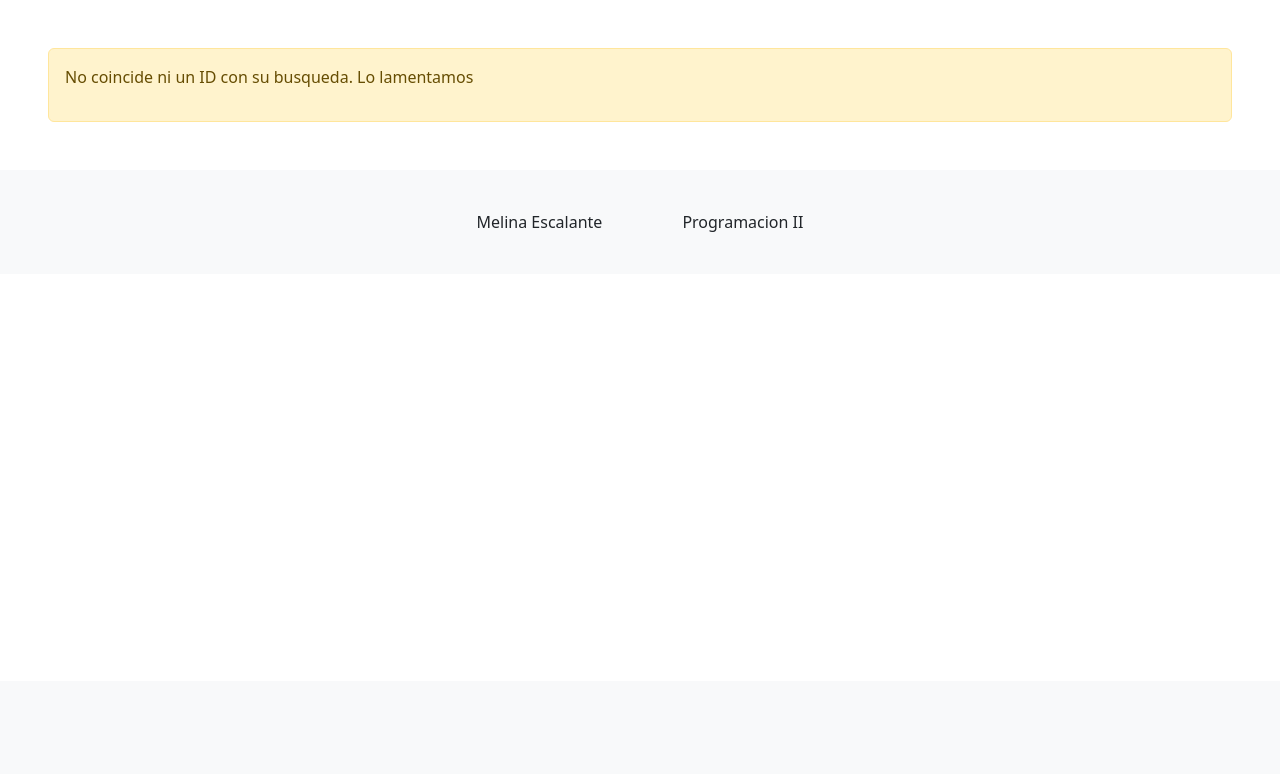
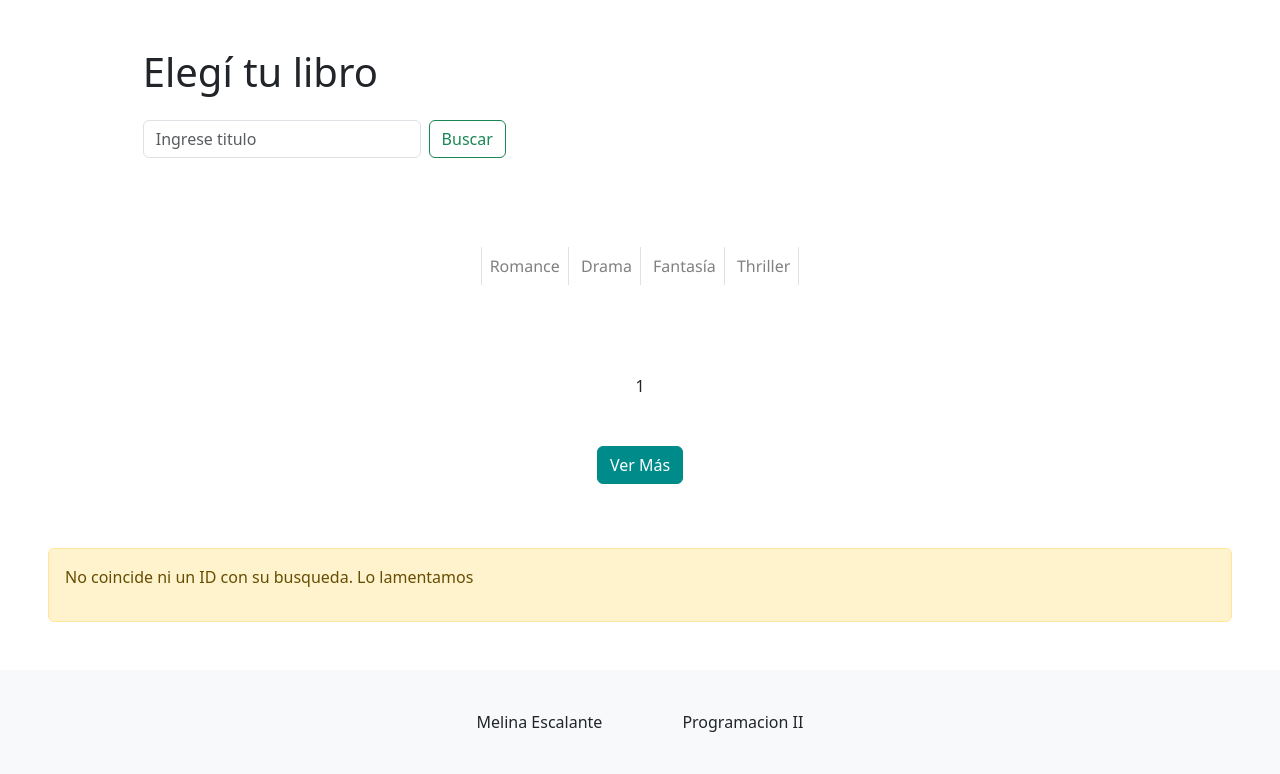
Before and after one commit to melinaescalante/parcial1, a PHP site: page /index.php?view=busqueda in a window 1280 px wide. Shown: the part 119-893 px from the top of the page. Before the commit the page ends 351 px from the top, so only its background shows below. Run offline with PHP 8.4, Linux system fonts and the light colour scheme; data that the repository does not hold is empty; some libraries are stand-ins or nearby versions.

Commit message:
Paginado por resultados de busqueda

```diff
--- a/content/php/views/busqueda.php
+++ b/content/php/views/busqueda.php
@@ -3,13 +3,33 @@ $view = $_GET["view"];
 if ($view == "busqueda") {
 
   ?>
-  <section class="producto d-flex row justify-content-center">
+  <section class="producto d-flex row container-fluid container-xxl row-gap-5 column-gap-5 m-auto ps-5 pe-5 justify-content-center">
+  <div class="contenedor-head">
+            <h1 class="mt-5 mb-4 text-star col-12">Elegí tu libro</h1>
+            <div class="form-container">
+                <form action="index.php" method="GET" class="d-flex col-11 col-md-6 col-lg-4" role="search">
+                    <input class="form-control me-2" type="search" placeholder="Ingrese titulo" aria-label="Search"
+                        id="title" name="title">
+                    <input type="hidden" name="view" value="busqueda">
+                    <input type="hidden" name="initial" value="1">
+                    <input type="hidden" name="end" value="5">
+                    <input class="btn btn-outline-success" type="submit" value="Buscar">
+                </form>
+            </div>
+        </div>
+        <div class="filtros mt-5 mb-5">
+            <a class="border-end text-center border-start p-2 " href="index.php?sec=romance&view=catalogo">Romance</a>
+            <a class="border-end text-center p-2" href="index.php?sec=drama&view=catalogo
+            ">Drama</a>
+            <a class="border-end text-center p-2" href="index.php?sec=fantasía&view=catalogo">Fantasía</a>
+            <a class="border-end text-center p-2" href="index.php?sec=thriller&view=catalogo">Thriller</a>
+        </div>
     <?php
 
     foreach ($bookFound as $libro) {
 
       ?>
-      <div class="card col-9 col-md-5 col-lg-3 m-5">
+      <div style="max-height:60%" class="card col-9 col-md-6 col-lg-3 m-5 m-md-0">
         <img src="images/catalogo/<?= $libro["imgFound1"]; ?>" class="card-img-top" alt="<?= $libro["nameFound1"] ?>">
         <div class="card-body">
           <h5 class="card-title"><?= $libro["nameFound1"] ?></h5>
@@ -29,8 +49,13 @@ if ($view == "busqueda") {
 
       <?php
     }
+    $title=$_GET["title"];
+    $end=$_GET["end"];
+    $initial=$_GET["initial"]+1;
+    echo $title, $end, $initial;
+?>
+<div class="d-flex justify-content-center align-items-center mb-3"><a style="max-width:30%;" class="btn btn-primary" href='index.php?title=<?=$title?>&view=busqueda&initial=<?=$initial?>&end=<?=$end?>'> Ver Más</a></div><?php
 }
-
 
 ?>
 </section>
--- a/content/php/views/catalogo.php
+++ b/content/php/views/catalogo.php
@@ -23,6 +23,8 @@ if ($generoElegido != "") {
                     <input class="form-control me-2" type="search" placeholder="Ingrese titulo" aria-label="Search"
                         id="title" name="title">
                     <input type="hidden" name="view" value="busqueda">
+                    <input type="hidden" name="initial" value="1">
+                    <input type="hidden" name="end" value="5">
                     <input class="btn btn-outline-success" type="submit" value="Buscar">
                 </form>
             </div>
--- a/index.php
+++ b/index.php
@@ -14,7 +14,7 @@ $view= isset( $_GET["view"] ) ? $_GET["view"] :$_GET["view"]="quienesSomos";
 <main class="row">
     <?php
     if (isset( $_GET["title"] )){
-        $bookFound = (new Libro())->buscar_x_coincidencia( $_GET["title"]);
+        $bookFound = (new Libro())->buscar_x_coincidencia( $_GET["title"],$_GET["initial"],$_GET["end"]);
 
     }
     require_once "content/php/views/$view.php";
```
Also changed, not shown: content/class/libro.php (+17 -8 lines).
